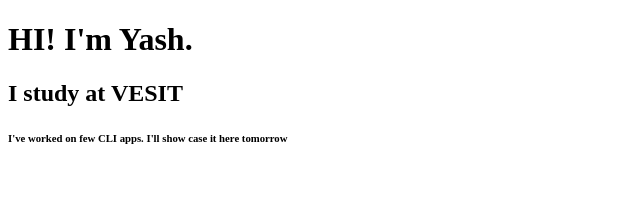
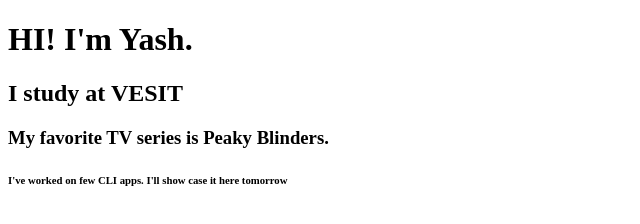
Before and after one commit to yashwadhwani08/yashwadhwani-portfolio, a plain HTML site: page index.html in a window 1280 px wide. Shown: the whole page, without its empty margins (0-640 px from the left). Drawn offline with Linux system fonts and the light colour scheme.

Commit message:
updated index file
Added favorite TV series name

```diff
--- a/index.html
+++ b/index.html
@@ -8,6 +8,7 @@
 <body>
     <h1>HI! I'm Yash.</h1>
     <h2>I study at VESIT</h2>
+    <h3>My favorite TV series is Peaky Blinders.</h3>
 
     <h6>I've worked on few CLI apps. I'll show case it here tomorrow</h6>
 </body>
```
